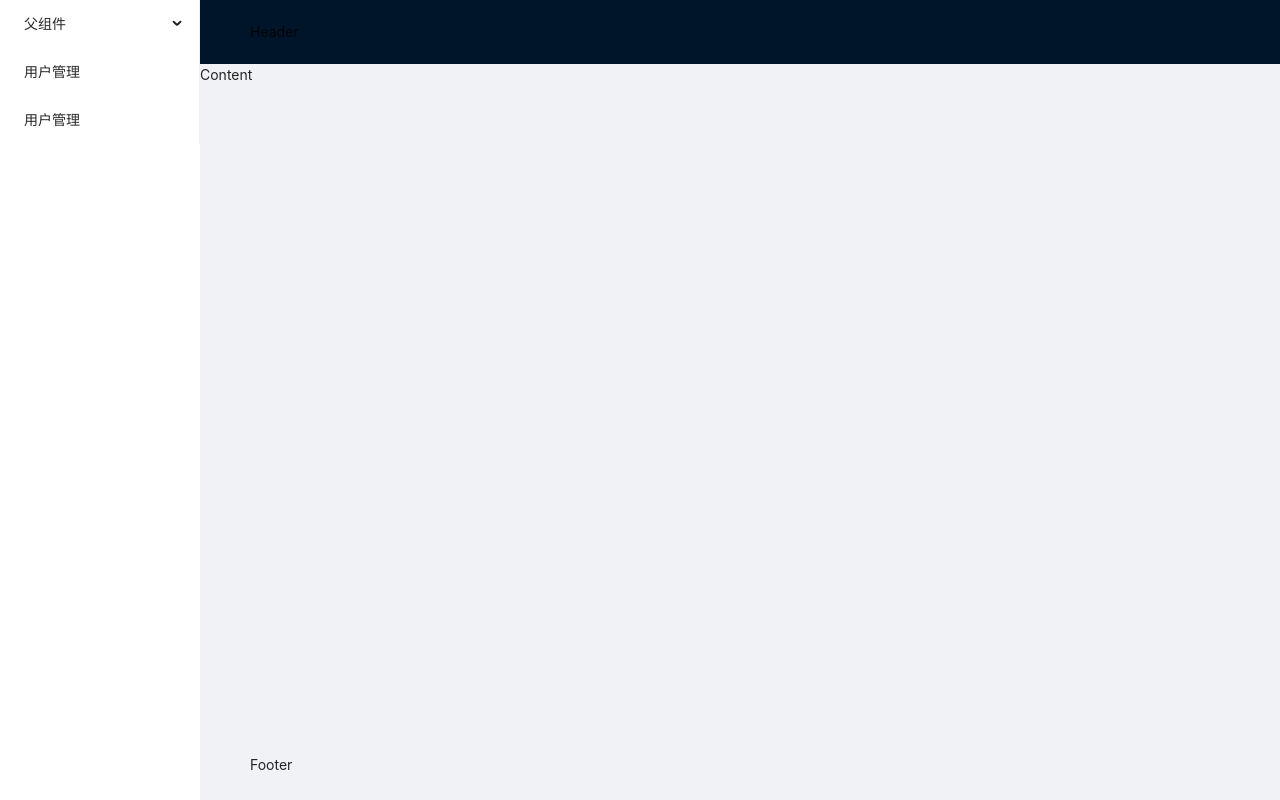
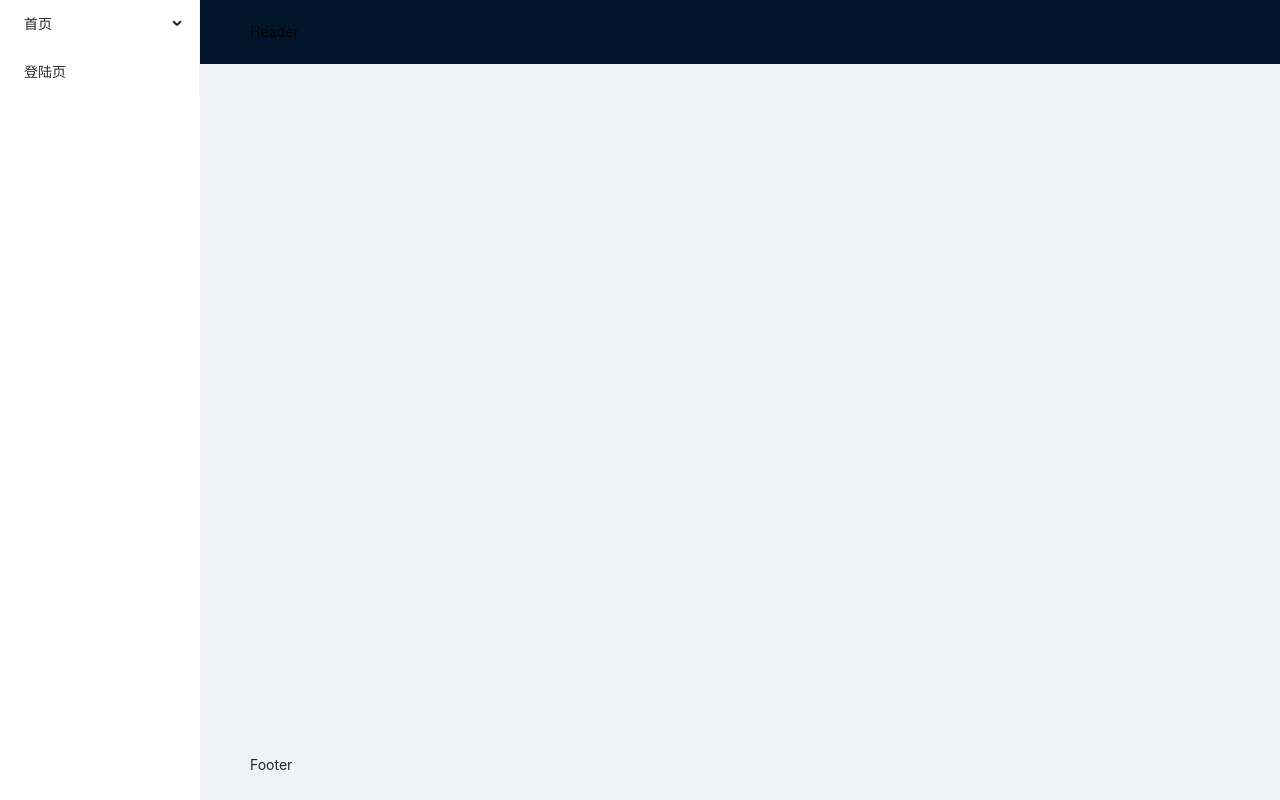
Before and after one commit to Hello-job/custom-components, a React app: page /#/home in a window 1280 px wide. Before the commit this address led to /home. Built offline with nearby package versions, Linux system fonts and the light colour scheme.

Commit message:
feat: 增加路由

```diff
--- a/src/App.tsx
+++ b/src/App.tsx
@@ -5,7 +5,7 @@ import routers from "./routers";
 // import zhCN from 'antd/lib/locale/zh_CN';
 import "antd/dist/antd.css";
 import 'normalize.css'
-import { BrowserRouter, Routes, Route, Outlet, Navigate } from "react-router-dom";
+import { BrowserRouter, Routes, Route, Outlet, Navigate , HashRouter} from "react-router-dom";
 import SideMenu from "./layout";
 import Home from "./views/home";
 
@@ -13,9 +13,10 @@ const { Header, Footer, Content } = Layout;
 
 function App() {
   return (
-    <BrowserRouter>
+    <HashRouter>
+      <Suspense fallback={<>loading</>}>
       <Routes>
-      <Route path="*" element={<Navigate to="/home"/>}></Route>
+      <Route path="/" element={<Navigate to="/home"/>}></Route>
         {routers.map((route: any) => {
           return (
             <Route
@@ -36,7 +37,9 @@ function App() {
           );
         })}
       </Routes>
-    </BrowserRouter>
+      </Suspense>
+
+    </HashRouter>
   );
 }
 
--- /dev/null
+++ b/src/components/index.tsx
@@ -0,0 +1,3 @@
+
+export {default as AtTextArea } from '../components/at-input'
+export {default as Tbas } from '../components/Tbas'
--- a/src/routers/index.tsx
+++ b/src/routers/index.tsx
@@ -10,30 +10,22 @@ const routers = [
 		component: lazy(() => import('../views/home')) ,
 		children: [
 			{
-				path: '/home/A',
-				name: '项目A',
+				path: '/home/atTextarea',
+				name: '@发表评论组件',
 				exact: true,
 				sensitive: true,
 				strict: true,
-				component: lazy(() => import('../views/home/A')) ,
+				component: lazy(() => import('../views/component/at-textarea')) ,
 			},
 			{
-				path: '/home/B',
-				name: '项目B',
+				path: '/home/tabs',
+				name: '自定义tabs组件',
 				exact: true,
 				sensitive: true,
 				strict: true,
-				component: lazy(() => import('../views/home/B')) ,
+				component: lazy(() => import('../views/component/tabs')) ,
 			},
 		]
-	},
-    {
-		path: '/about',
-        name: '中间页',
-		exact: true,
-		sensitive: true,
-		strict: true,
-		component: lazy(() => import('../views/about')) ,
 	},
 	{
 		path: '/login',
--- a/src/views/MenuList/index.tsx
+++ b/src/views/MenuList/index.tsx
@@ -1,17 +1,36 @@
 import React, { memo, useState } from "react";
-import { Menu, Switch, MenuProps, Layout } from "antd";
+import { Menu } from "antd";
+import { useNavigate } from 'react-router-dom'
+import routers from '../../routers'
 const { SubMenu } = Menu;
 
 const MenuList = () => {
+  const navigate = useNavigate()
+  const handlePath = (value: any) => {
+    console.log(value)
+    const { key } = value;
+    navigate(key)
+  }
+
+
+  const getMenuList = (MenuList: any) => {
+    return <>
+        {
+          MenuList.map((item: any) => {
+            if (item.children) {
+              return  <SubMenu key={item.path} title={item.name}>
+                    {getMenuList(item.children)}
+              </SubMenu>
+            }
+            return <Menu.Item key={item.path} onClick={handlePath}>{item.name}</Menu.Item>
+          })
+        }
+    </>
+  }
   return (
     <>
       <Menu  mode="inline">
-        <SubMenu title="父组件">
-          <Menu.Item key="2">用户管理</Menu.Item>
-          <Menu.Item key="4">用户管理</Menu.Item>
-        </SubMenu>
-        <Menu.Item key="1">用户管理</Menu.Item>
-        <Menu.Item key="3">用户管理</Menu.Item>
+       {getMenuList(routers)}
       </Menu>
     </>
   );
--- /dev/null
+++ b/src/views/component/at-textarea/index.tsx
@@ -0,0 +1,11 @@
+import React, { memo } from 'react'
+import { AtTextArea } from '../../../components/index'
+
+
+const ComAtTextArea = () => {
+    return <>
+     <AtTextArea/>
+    </>
+}
+
+export default memo(ComAtTextArea)
--- /dev/null
+++ b/src/views/component/tabs/index.tsx
@@ -0,0 +1,11 @@
+import React, { memo } from 'react'
+import { Tbas } from '../../../components/index'
+
+
+const ComTbas = () => {
+    return <>
+     <Tbas/>
+    </>
+}
+
+export default memo(ComTbas)
--- a/src/views/home/index.tsx
+++ b/src/views/home/index.tsx
@@ -37,7 +37,7 @@ const Home = () => {
       </Sider>
       <Layout>
         <Header>Header</Header>
-        <Content>Content</Content>
+        <Content><Outlet/></Content>
         <Footer>Footer</Footer>
       </Layout>
     </Layout>
```
